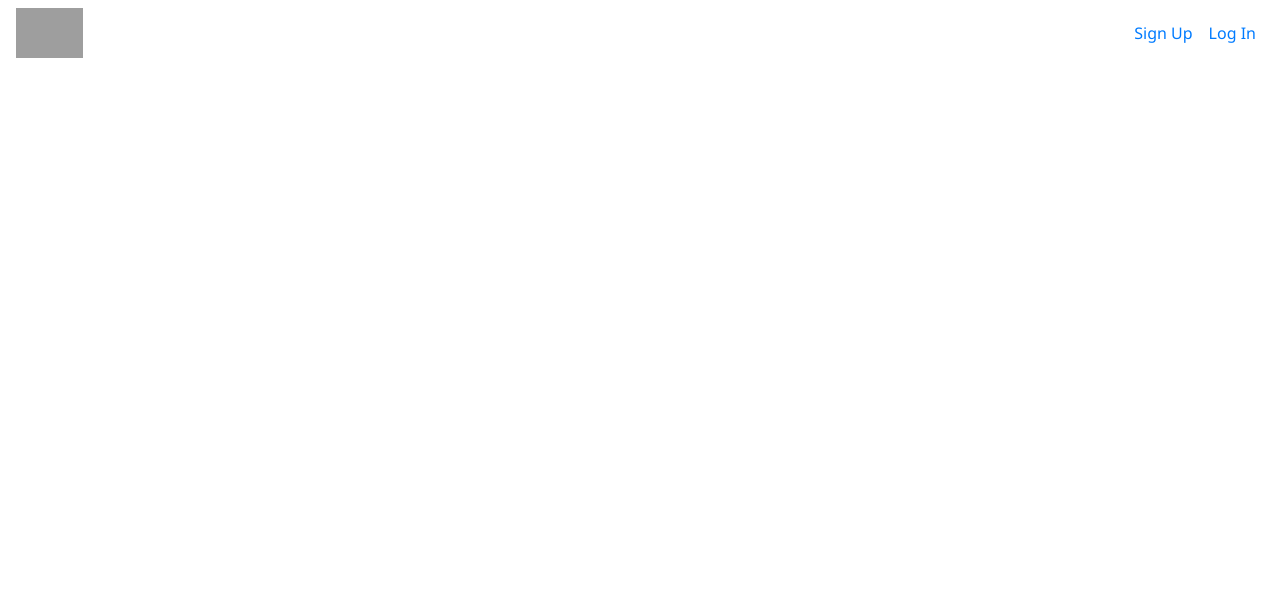
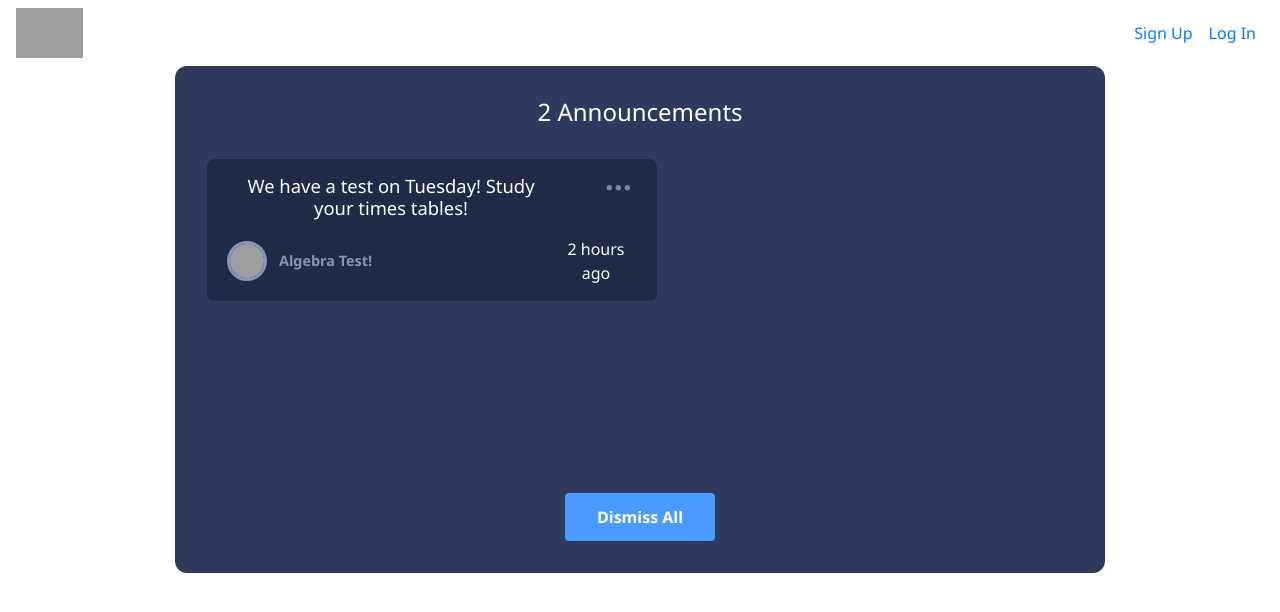
Before and after one commit to angel-romero-f/ClassConnect, a Flask app: page /announcements in a window 1280 px wide. Shown: the top 612 px of the page. Run offline with Flask 3, Linux system fonts and the light colour scheme; some libraries are stand-ins or nearby versions; grey boxes are pictures that could not be loaded.

Commit message:
Created base announcements page

```diff
--- /dev/null
+++ b/project/static/main.js
@@ -0,0 +1,28 @@
+const announcementNumEl = document.getElementById("announcements-num")
+const announcementItemEl = document.querySelectorAll("announcement-item")
+const announcementBtnEl = document.getElementById("dismiss-all-btn")
+const resetBtnEl = document.getElementById("reset-btn")
+
+dismissBtnEl.addEventListener('click', () => {
+    announcementItemEl.forEach(item => {
+        item.classList.add('hide')
+    })
+
+    announcementNumEl.innerText = '0'
+    document.querySelector('.announcements').style.width = "515px"
+
+    dismissBtnEl.classList.add('hide')
+    resetBtnEl.classList.add('show')
+})
+
+resetBtnEl.addEventListener('click', () => {
+    announcementItemEl.forEach(item =>{
+        item.classList.remove('hide')
+    })
+
+    announcementNumEl.innerText = '2'
+    document.querySelector('.announcements').style.width = 'initial'
+
+    dismissBtnEl.classList.remove('hide')
+    resetBtnEl.classList.remove('show')
+})
--- a/project/static/styles.css
+++ b/project/static/styles.css
@@ -11,3 +11,112 @@
   .container {
     max-width: 960px; /* Centered container with a max-width */
   }
+
+.custom_container{
+  background-color: #2e395d;
+  color: white;
+  padding: 2rem;
+  border-radius: .75rem;
+  display: flex;
+  flex-direction: column;
+  z-index: 1;
+}
+
+.h1_custom {
+  color: white;
+  font-size: 1.5rem;
+  margin-bottom: 2rem;
+}
+
+.announcements {
+  max-width: 450px;
+
+}
+
+.announcement-item {
+  background-color: #202a47;
+  color: white;
+  padding: 1rem 1.25rem;
+  display: grid;
+  grid-template-columns: 80% 20%;
+  row-gap: 10px;
+  position: relative;
+  border-radius: 0.5rem;
+}
+
+.announcement-item.hide{
+  display: none;
+}
+
+.announcement-item h2{
+  color: white;
+  font-size: 1.15rem;
+}
+
+.announcement-item .dots{
+  cursor: pointer;
+  color: #7984ab;
+  font-size: 2rem;
+  font-weight: bold;
+  position: absolute;
+  top: -5px;
+  right: 25px;
+}
+
+.announcement-item .avatar-info{
+  grid-column: 1 / 2;
+  display: flex;
+  align-items: center;
+  gap: 12px;
+}
+
+.announcement-item .avatar-info img{
+  width: 40px;
+  height: 40px;
+  border: 3px solid #8893bc;
+  border-radius: 50%;
+}
+
+.announcement-item .avatar-info .avatar-name {
+  color:#8893bc;
+  font-size: .9rem;
+  font-weight:bold;
+}
+
+.announcement-item .announcement-time {
+  color: #7984ab;
+  font-size: .9rem;
+}
+
+button {
+  color:#ffffff;
+  cursor: pointer;
+  background-color: #4a9bff;
+  font-weight: bold;
+  padding: .75rem 2rem;
+  width: max-content;
+  align-self: center;
+  border-radius: .25rem;
+  border: 0;
+}
+
+button:hover{
+  background-color: #6eafff;
+}
+
+#dismiss-all-btn{
+  margin-top: 12rem;
+}
+
+#dismiss-all-btn.hide{
+  display:none;
+}
+
+#reset-btn{
+  display: none;
+}
+
+#reset-btn.show{
+  display: block;
+  margin-top: 6rem;
+}
--- a/project/templates/announcements.html
+++ b/project/templates/announcements.html
@@ -1 +1,25 @@
 {% extends "base.html" %}
+{% block content %}
+<div class="custom_container">
+    <h1 class = "h1_custom"><span id="announcements-nom">2</span> Announcements</h1>
+    <div class="announcements">
+        <div id="announcement-item" class="announcement-item">
+            <h2>We have a test on Tuesday! Study your times tables!</h2>
+            <div class="dots">
+                <p>...</p>
+            </div>
+            <div class="avatar-info">
+                <img src="https://core-docs.s3.amazonaws.com/murray_county_central_schools_ar/article/image/large_66f00638-2227-4795-84cc-8cefe4e4fb75.png" alt="">
+                <div class="avatar-name">Algebra Test!</div>
+            </div>
+            <div class="announcements-time">2 hours ago</div>
+        </div>
+    </div>
+
+    <button id="dismiss-all-btn">Dismiss All</button>
+    <button id="reset-btn">Reset</button>
+</div>
+
+<!-- Include your JavaScript file -->
+<script src="{{ url_for('static', filename='main.js') }}"></script>
+{% endblock %}
```
